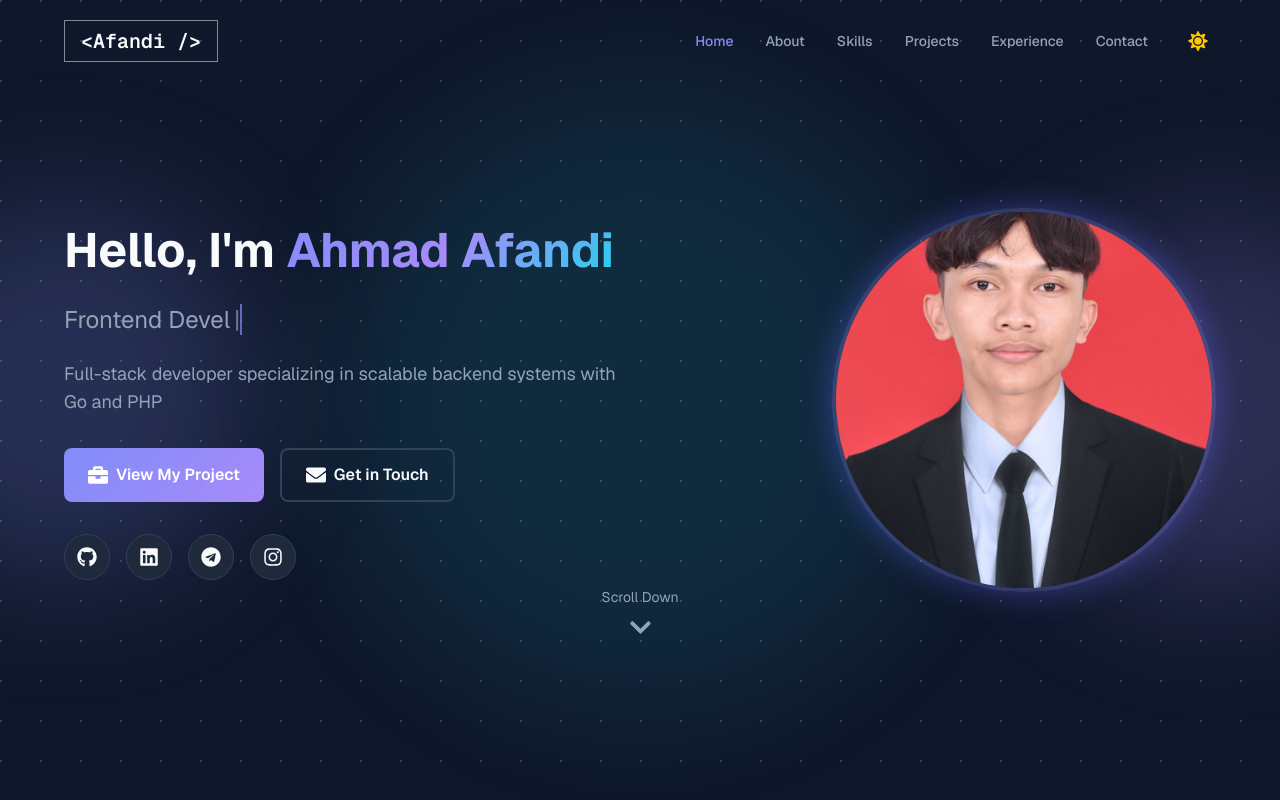
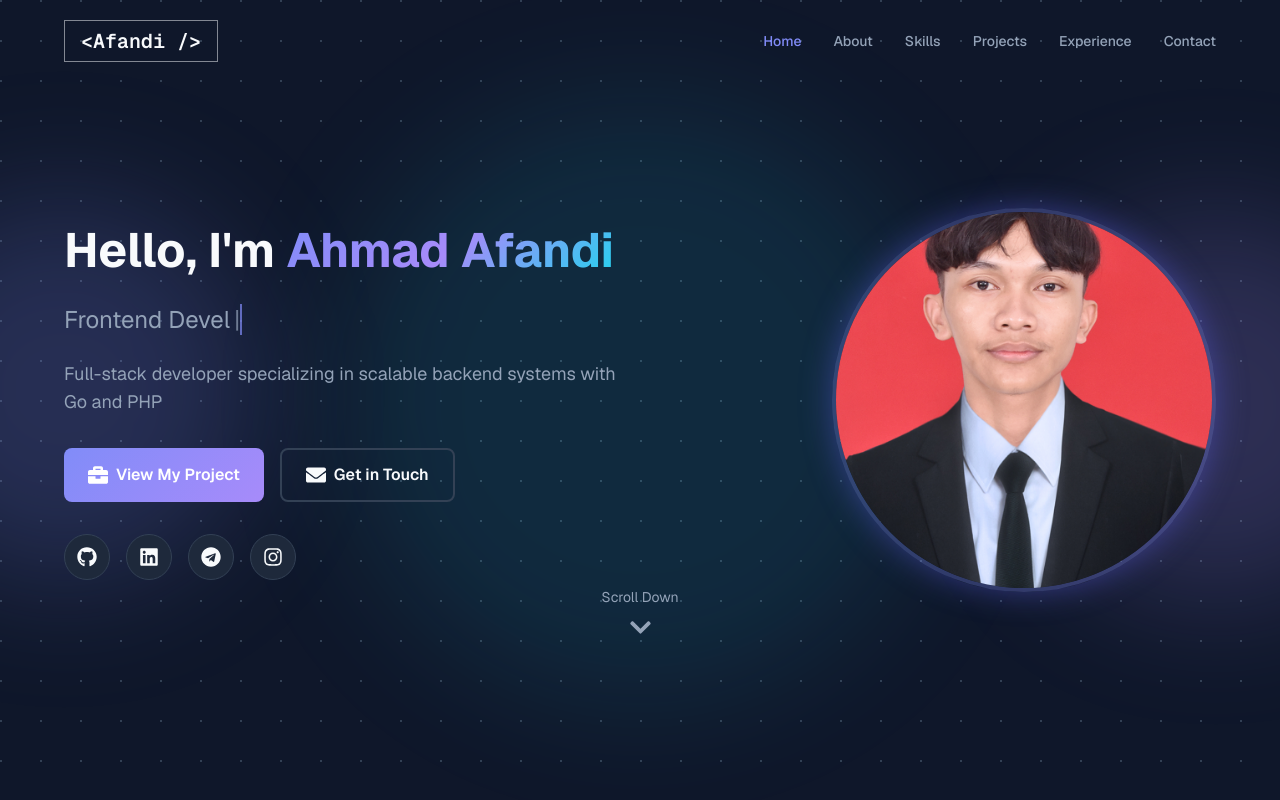
Before and after one commit to Afaandii/my-portfolio, a Next.js app: page / in a window 1280 px wide. Shown: the top 800 px of the page. Built offline with nearby package versions, Linux system fonts and the light colour scheme.

Commit message:
style: Refine Navbar scrolled appearance, remove theme toggle, and increase glassmorphism blur effect

```diff
--- a/src/app/globals.css
+++ b/src/app/globals.css
@@ -237,8 +237,8 @@ body {
 /* Glassmorphism */
 .glass {
   background: var(--glass-bg);
-  backdrop-filter: blur(12px);
-  -webkit-backdrop-filter: blur(12px);
+  backdrop-filter: blur(64px);
+  -webkit-backdrop-filter: blur(64px);
 }
 
 /* Gradient Text */
--- a/src/components/Navbar.tsx
+++ b/src/components/Navbar.tsx
@@ -72,7 +72,7 @@ export default function Navbar() {
     <nav
       className={`fixed top-0 left-0 right-0 z-50 transition-all duration-300 ${
         isScrolled
-          ? "glass py-3 shadow-lg"
+          ? "bg-neutral-900/80 backdrop-blur-2xl py-3"
           : "py-5 bg-transparent"
       }`}
     >
@@ -105,19 +105,6 @@ export default function Navbar() {
               )}
             </Link>
           ))}
-
-          {/* Theme Toggle */}
-          <button
-            onClick={toggleTheme}
-            className="p-2 rounded-full hover:bg-surface-hover transition-colors"
-            aria-label="Toggle theme"
-          >
-            {isDark ? (
-              <FaSun className="w-5 h-5 text-yellow-400" />
-            ) : (
-              <FaMoon className="w-5 h-5 text-slate-700" />
-            )}
-          </button>
         </div>
 
         {/* Mobile Menu Button */}
```
